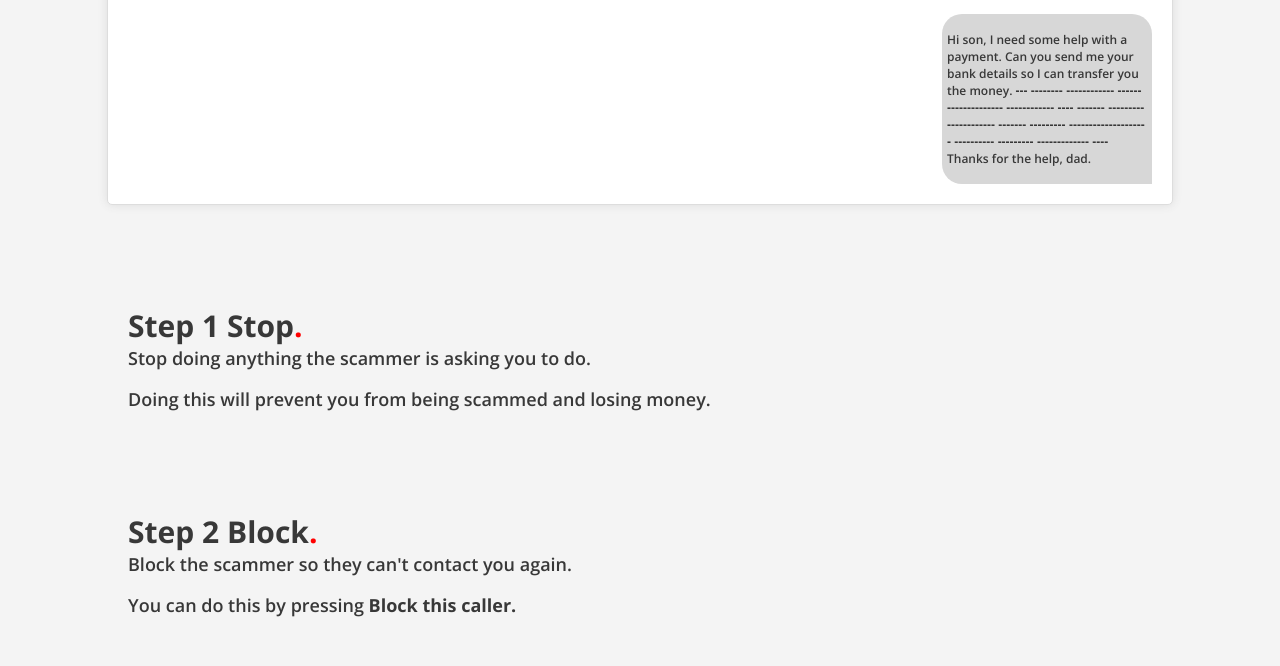
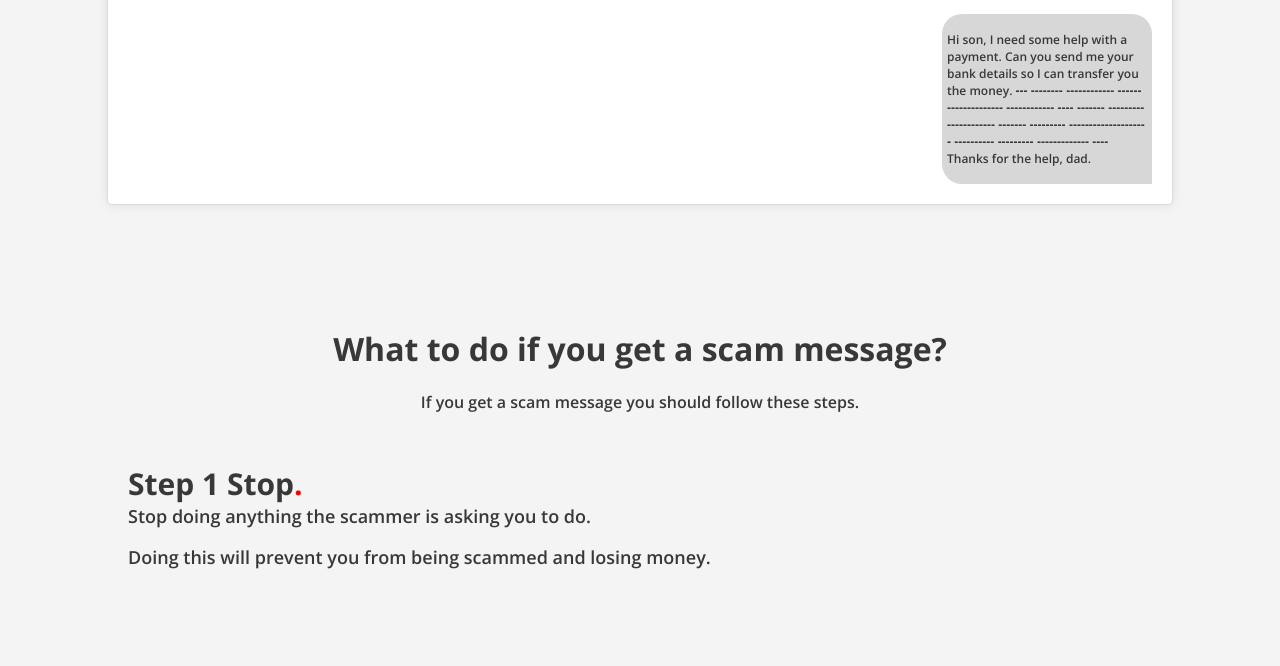
Before and after one commit to 0x4248/scam_aware, a plain HTML site: page index.html in a window 1280 px wide. Shown: the part 661-1327 px from the top of the page. Drawn offline with nearby package versions, Linux system fonts and the light colour scheme; a web font is replaced by a local one.

Commit message:
Update site
Signed-off-by: awesomelewis2007 <awesomelewis2007@users.noreply.github.com>

```diff
--- a/index.html
+++ b/index.html
@@ -39,7 +39,12 @@
             </div>
             <br>
         </div>
-        <div class="steps-container">
+        <div class="spacer"></div>
+        <div style="width: 80%; margin: auto;">
+            <h1 style="text-align: center;font-size:xx-large;" >What to do if you get a scam message?</h1>
+            <p style="text-align: center;font-size:medium;">If you get a scam message you should follow these steps.</p>
+        </div>
+        <div class="steps-container" style="margin-top: 50px;">
             <h1>Step 1 Stop<span style="color: red;">.</span></h1>
             <p>Stop doing anything the scammer is asking you to do.</p>
             <br>
```
